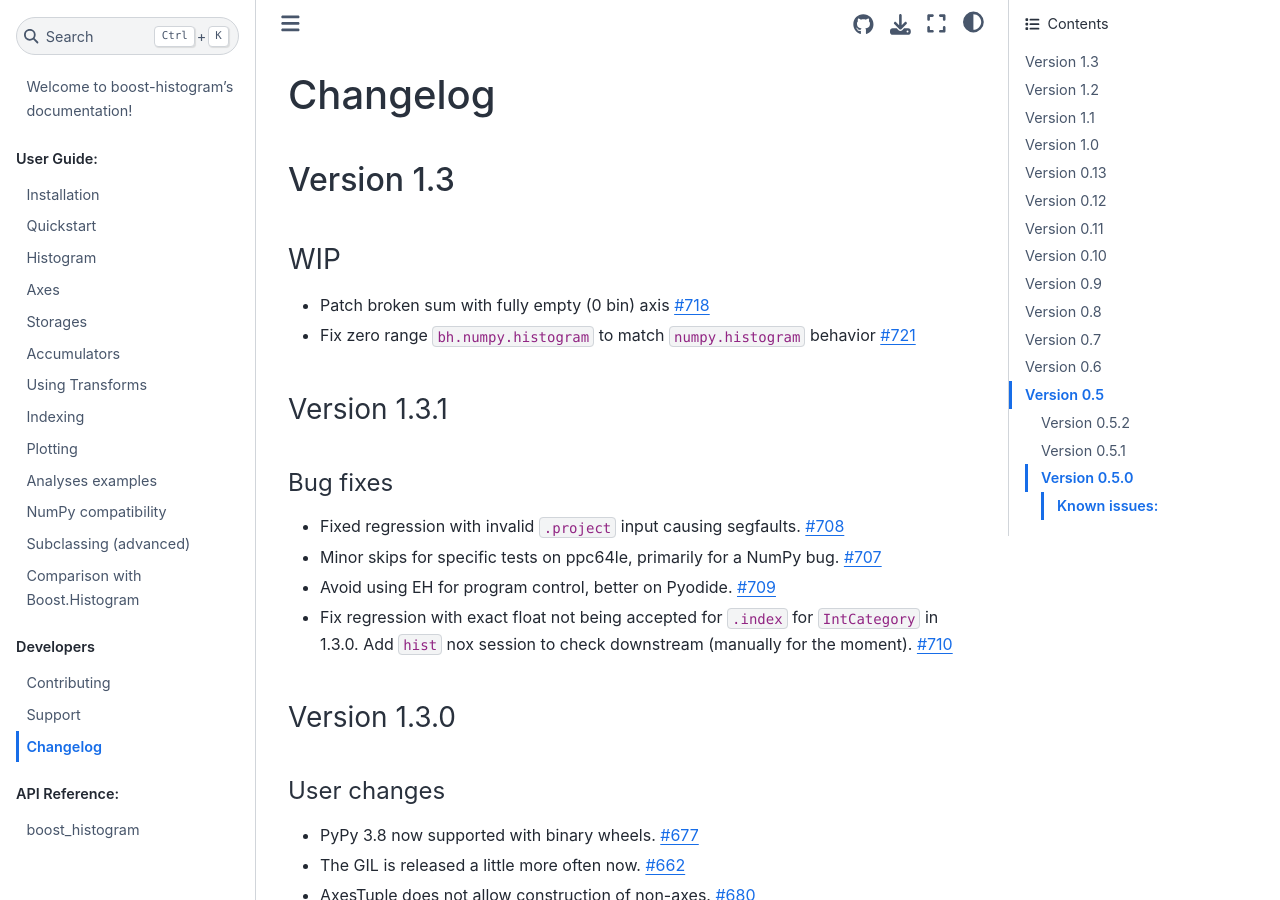
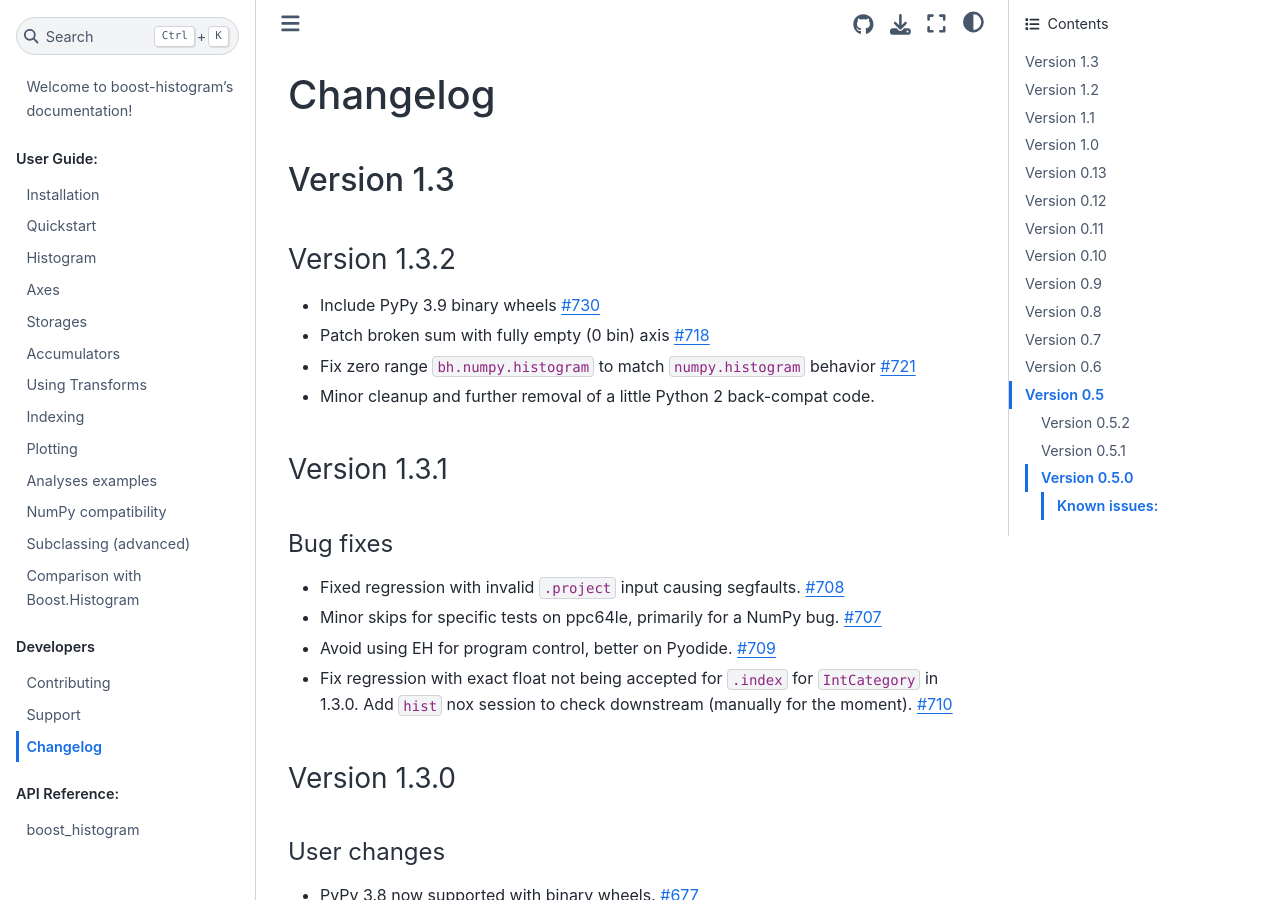
Before and after one commit to scikit-hep/boost-histogram, a Sphinx documentation site: the page built from docs/changelog.md, in a window 1280 px wide and 900 px high. Built offline with Sphinx 7.4.7 and the Sphinx Book theme 1.1.4, drawn with Linux system fonts in a browser that asks for light colours; pages that are not in the unit, such as notebooks, are missing from menus.

Commit message:
docs: update changelog

```diff
--- a/docs/changelog.md
+++ b/docs/changelog.md
@@ -2,13 +2,16 @@
 
 ## Version 1.3
 
-### WIP
+### Version 1.3.2
 
+* Include PyPy 3.9 binary wheels [#730][]
 * Patch broken sum with fully empty (0 bin) axis [#718][]
 * Fix zero range `bh.numpy.histogram` to match `numpy.histogram` behavior [#721][]
+* Minor cleanup and further removal of a little Python 2 back-compat code.
 
 [#718]: https://github.com/scikit-hep/boost-histogram/pull/718
 [#721]: https://github.com/scikit-hep/boost-histogram/pull/721
+[#730]: https://github.com/scikit-hep/boost-histogram/pull/730
 
 
 ### Version 1.3.1
```
